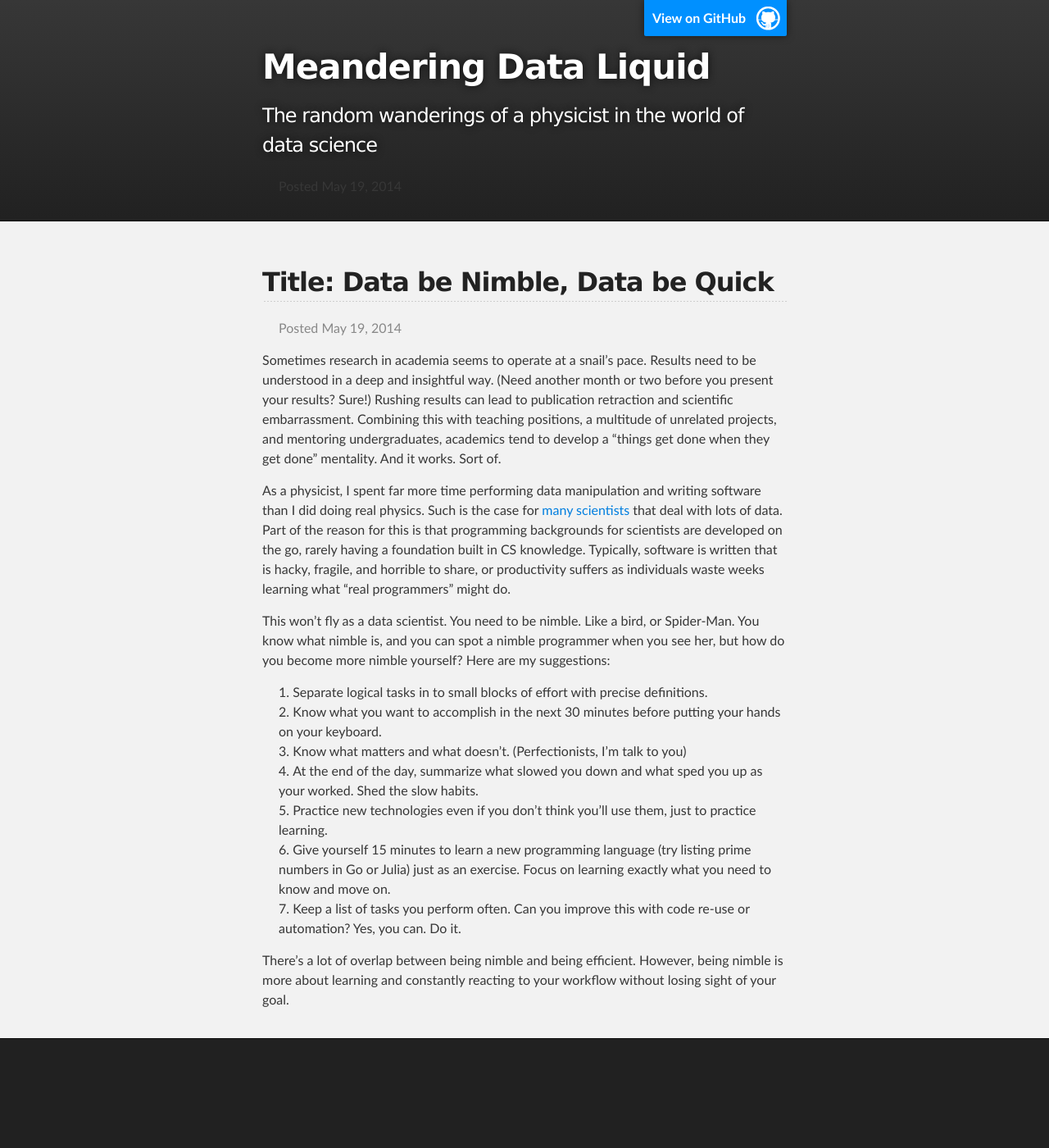
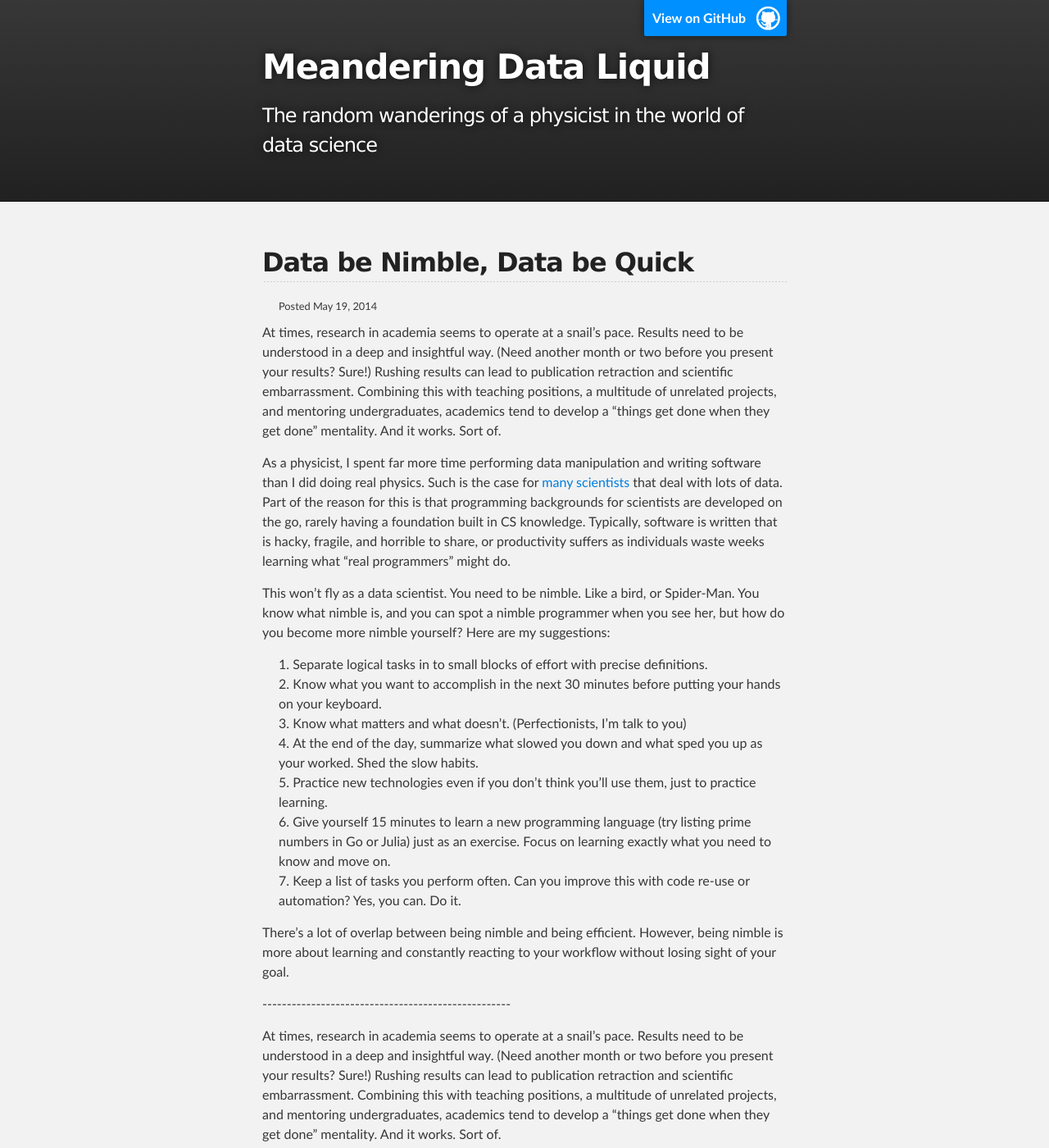
Before and after one commit to vgm64/vgm64.github.io, a Jekyll site: the page built from _posts/2014-05-19-data-be-nimble.md, in a window 1280 px wide and 1400 px high. Shown: the whole window at 82% size. Built offline with Jekyll 4.4.1, drawn with Linux system fonts in a browser that asks for light colours.

Commit message:
Moving title rendering and the printing of the post date to appropriate layout template "post".

```diff
--- a/_layouts/post.html
+++ b/_layouts/post.html
@@ -23,9 +23,6 @@
 
           <h1 id="project_title">{{ site.title }}</h1>
           <h2 id="project_tagline">{{ site.tagline }}</h2>
-          <small style="color:888888;margin-left:20px">
-            Posted {{ page.date | date: "%B %d, %Y" }}
-          </small>
 
         </header>
     </div>
@@ -35,6 +32,14 @@
     <!-- ------------ -->
     <div id="main_content_wrap" class="outer">
       <section id="main_content" class="inner">
+
+          <h2>{{ page.title }}</h2>
+          <div style="color:888888;margin-left:20px;font-size:80%">
+            Posted {{ page.date | date: "%B %d, %Y" }}
+          </div>
+          {{ page.content }}
+
+          <p> ---------------------------------------------------</p>
         {{ content }}
       </section>
     </div>
--- a/_posts/2014-05-19-data-be-nimble.md
+++ b/_posts/2014-05-19-data-be-nimble.md
@@ -3,19 +3,7 @@ layout: post
 title: Data be Nimble, Data be Quick
 ---
 
-
-
-Title: {{ page.title }}
------------------------------
-
-
-
-
-<p style="color:#888888;margin-left:20px">
-  Posted {{ page.date | date: "%B %d, %Y" }}
-</p>
-
-Sometimes research in academia seems to operate at a snail's pace. Results need to be understood in a deep and insightful way. (Need another month or two before you present your results? Sure!) Rushing results can lead to publication retraction and scientific embarrassment. Combining this with teaching positions, a multitude of unrelated projects, and mentoring undergraduates, academics tend to develop a "things get done when they get done" mentality. And it works. Sort of.
+At times, research in academia seems to operate at a snail's pace. Results need to be understood in a deep and insightful way. (Need another month or two before you present your results? Sure!) Rushing results can lead to publication retraction and scientific embarrassment. Combining this with teaching positions, a multitude of unrelated projects, and mentoring undergraduates, academics tend to develop a "things get done when they get done" mentality. And it works. Sort of.
 
 As a physicist, I spent far more time performing data manipulation and writing software than I did doing real physics. Such is the case for <a href="http://escience.washington.edu/blog/data-science-incubation-program">many scientists</a> that deal with lots of data. Part of the reason for this is that programming backgrounds for scientists are developed on the go, rarely having a foundation built in CS knowledge. Typically, software is written that is hacky, fragile, and horrible to share, or productivity suffers as individuals waste weeks learning what "real programmers" might do.
 
```
